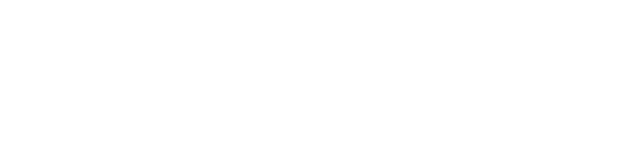
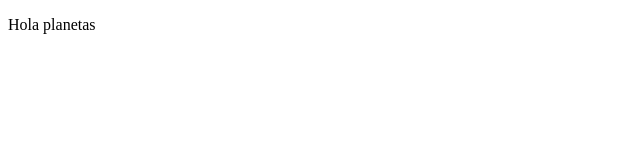
Before and after one commit to elverytr/Planetas, a plain HTML site: page index.html in a window 1280 px wide. Shown: the whole page, without its empty margins (0-640 px from the left). Drawn offline with Linux system fonts and the light colour scheme.

Commit message:
Se agregó texto a los planetas

```diff
--- a/index.html
+++ b/index.html
@@ -7,6 +7,6 @@
     <title>Planetas</title>
 </head>
 <body>
-
+    <p>Hola planetas</p>
 </body>
 </html>
```
